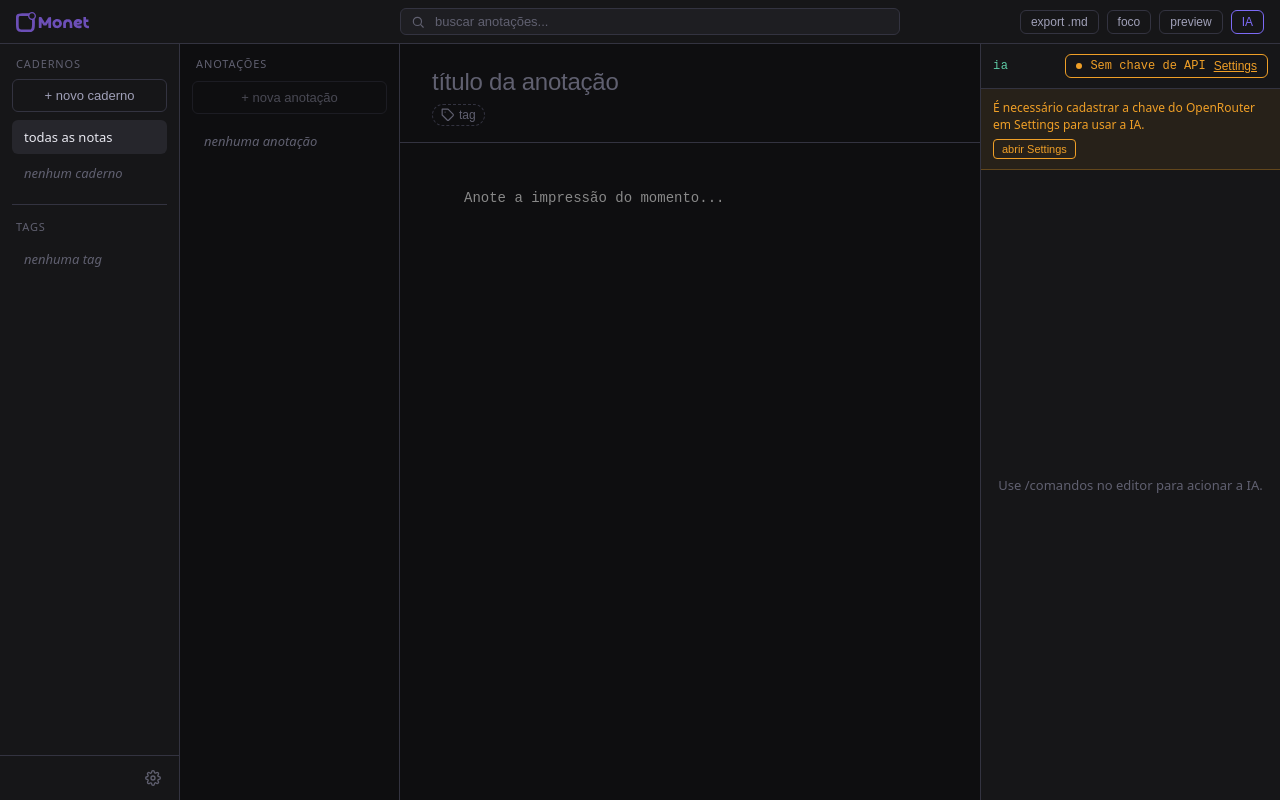
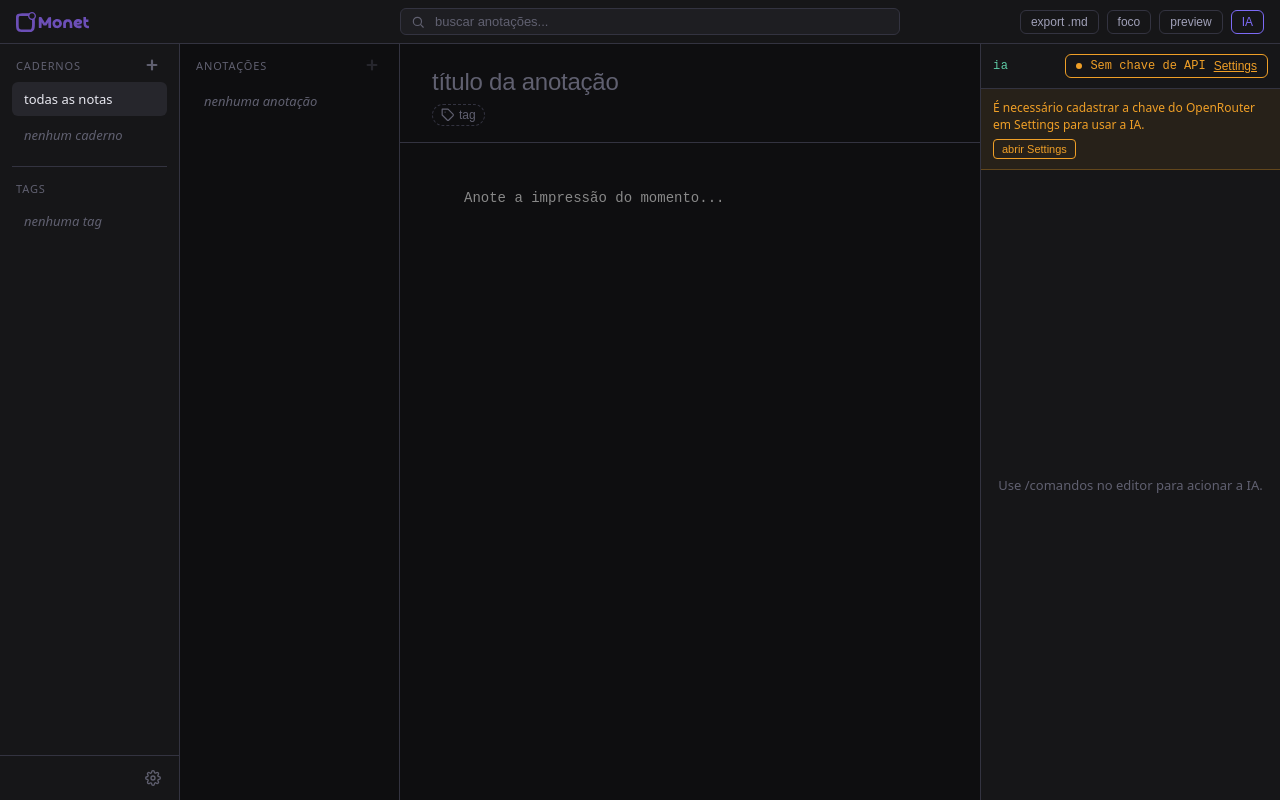
Before and after one commit to luizvilarinho/Monet, a React (Vite) app: page / in a window 1280 px wide. Built offline with nearby package versions, Linux system fonts and the light colour scheme.

Commit message:
feature: modal avisos

```diff
--- /dev/null
+++ b/src/components/ConfirmModal/ConfirmModal.module.css
@@ -0,0 +1,73 @@
+.backdrop {
+  position: fixed;
+  inset: 0;
+  background: rgba(0, 0, 0, 0.55);
+  display: flex;
+  align-items: center;
+  justify-content: center;
+  z-index: 1000;
+}
+
+.card {
+  background: var(--surface-2, #26262c);
+  border: 1px solid var(--border, #333340);
+  border-radius: 10px;
+  padding: 24px;
+  min-width: 320px;
+  max-width: 440px;
+  width: 90%;
+  display: flex;
+  flex-direction: column;
+  gap: 20px;
+  box-shadow: 0 8px 32px rgba(0, 0, 0, 0.4);
+}
+
+.title {
+  font-size: 15px;
+  font-weight: 600;
+  color: var(--text-primary, #e8e8f0);
+  margin: 0;
+}
+
+.message {
+  font-size: 13px;
+  color: var(--text-secondary, #a0a0b8);
+  margin: 0;
+  line-height: 1.5;
+}
+
+.actions {
+  display: flex;
+  justify-content: flex-end;
+  gap: 8px;
+}
+
+.btnCancel {
+  background: transparent;
+  border: 1px solid var(--border, #333340);
+  color: var(--text-secondary, #a0a0b8);
+  padding: 7px 16px;
+  border-radius: 6px;
+  font-size: 13px;
+  cursor: pointer;
+}
+
+.btnCancel:hover {
+  color: var(--text-primary, #e8e8f0);
+  border-color: var(--text-muted, #606070);
+}
+
+.btnConfirm {
+  background: #c0392b;
+  border: 1px solid transparent;
+  color: #fff;
+  padding: 7px 16px;
+  border-radius: 6px;
+  font-size: 13px;
+  font-weight: 500;
+  cursor: pointer;
+}
+
+.btnConfirm:hover {
+  background: #e74c3c;
+}
--- /dev/null
+++ b/src/components/ConfirmModal/ConfirmModal.tsx
@@ -0,0 +1,42 @@
+import { createPortal } from 'react-dom'
+import styles from './ConfirmModal.module.css'
+
+export interface ConfirmModalProps {
+  open: boolean
+  title?: string
+  message: string
+  confirmLabel?: string
+  cancelLabel?: string
+  onConfirm: () => void
+  onCancel: () => void
+}
+
+export function ConfirmModal({
+  open,
+  title = 'Confirmar',
+  message,
+  confirmLabel = 'apagar',
+  cancelLabel = 'cancelar',
+  onConfirm,
+  onCancel,
+}: ConfirmModalProps) {
+  if (!open) return null
+
+  return createPortal(
+    <div className={styles.backdrop} onMouseDown={(e) => { if (e.target === e.currentTarget) onCancel() }}>
+      <div className={styles.card} role="dialog" aria-modal="true">
+        <p className={styles.title}>{title}</p>
+        <p className={styles.message}>{message}</p>
+        <div className={styles.actions}>
+          <button className={styles.btnCancel} onClick={onCancel} type="button">
+            {cancelLabel}
+          </button>
+          <button className={styles.btnConfirm} onClick={onConfirm} type="button" autoFocus>
+            {confirmLabel}
+          </button>
+        </div>
+      </div>
+    </div>,
+    document.body
+  )
+}
--- a/src/components/NotebookList/NotebookList.module.css
+++ b/src/components/NotebookList/NotebookList.module.css
@@ -44,27 +44,32 @@
   text-transform: uppercase;
   color: var(--text-muted, #606070);
   padding: 0 4px;
+  display: flex;
+  align-items: center;
+  justify-content: space-between;
+}
+
+.headerAdd {
+  background: transparent;
+  border: none;
+  color: var(--text-muted, #606070);
+  padding: 2px 4px;
+  border-radius: 4px;
+  cursor: pointer;
+  display: inline-flex;
+  align-items: center;
+  justify-content: center;
+  line-height: 1;
+}
+
+.headerAdd:hover {
+  color: var(--accent, #7c6af5);
 }
 
 .divider {
   border: none;
   border-top: 1px solid var(--border, #333340);
   margin: 0;
-}
-
-.newNotebook {
-  background: transparent;
-  border: 1px solid var(--border, #333340);
-  color: var(--text-secondary, #a0a0b8);
-  padding: 8px 12px;
-  border-radius: 6px;
-  cursor: pointer;
-  font-size: 13px;
-}
-
-.newNotebook:hover {
-  color: var(--accent, #7c6af5);
-  border-color: var(--accent, #7c6af5);
 }
 
 .list {
--- a/src/components/NotebookList/NotebookList.tsx
+++ b/src/components/NotebookList/NotebookList.tsx
@@ -15,6 +15,7 @@ import {
 } from '@dnd-kit/sortable'
 import { CSS } from '@dnd-kit/utilities'
 import type { Notebook } from '../../types'
+import { useConfirm } from '../../hooks/useConfirm'
 import styles from './NotebookList.module.css'
 
 const MIN_WIDTH = 140
@@ -112,12 +113,7 @@ function SortableNotebookItem({
       {editing?.id !== nb.id && (
         <button
           className={styles.rowDelete}
-          onClick={(e) => {
-            e.stopPropagation()
-            if (window.confirm(`apagar o caderno "${nb.name}" e todas as anotações dele?`)) {
-              onDelete(nb.id)
-            }
-          }}
+          onClick={(e) => { e.stopPropagation(); onDelete(nb.id) }}
           onDoubleClick={(e) => e.stopPropagation()}
           aria-label={`apagar caderno ${nb.name}`}
           type="button"
@@ -162,6 +158,7 @@ export function NotebookList({
 }: NotebookListProps) {
   const [editing, setEditing] = useState<{ id: string; value: string } | null>(null)
   const inputRef = useRef<HTMLInputElement>(null)
+  const { confirm, modal } = useConfirm()
   const dragging = useRef(false)
   const startX = useRef(0)
   const startWidth = useRef(0)
@@ -200,6 +197,14 @@ export function NotebookList({
     }
   }, [onWidthChange])
 
+  async function handleDeleteNotebook(id: string, name: string) {
+    const ok = await confirm(
+      `Apagar o caderno "${name}" e todas as anotações dele?`,
+      { title: 'Apagar caderno' }
+    )
+    if (ok) onDelete(id)
+  }
+
   function commitEdit() {
     if (!editing) return
     const name = editing.value.trim()
@@ -218,13 +223,19 @@ export function NotebookList({
 
   return (
     <aside className={styles.notebooks} style={{ width }}>
+      {modal}
       <div className={styles.resizeHandle} onMouseDown={onMouseDown} />
       <div className={styles.scrollArea}>
         <section className={styles.section}>
-          <div className={styles.header}>cadernos</div>
-          <button className={styles.newNotebook} onClick={onCreate}>
-            + novo caderno
-          </button>
+          <div className={styles.header}>
+            <span>cadernos</span>
+            <button className={styles.headerAdd} onClick={onCreate} aria-label="novo caderno" type="button">
+              <svg viewBox="0 0 16 16" width="14" height="14" fill="none" stroke="currentColor" strokeWidth="2.5" strokeLinecap="round" aria-hidden="true">
+                <line x1="8" y1="3" x2="8" y2="13" />
+                <line x1="3" y1="8" x2="13" y2="8" />
+              </svg>
+            </button>
+          </div>
           <ul className={styles.list}>
             <li
               className={`${styles.row} ${activeId === null ? styles.active : ''}`}
@@ -245,7 +256,7 @@ export function NotebookList({
                       isActive={nb.id === activeId}
                       editing={editing}
                       onSelect={onSelect}
-                      onDelete={onDelete}
+                      onDelete={(id) => handleDeleteNotebook(id, nb.name)}
                       onStartEdit={(id, value) => setEditing({ id, value })}
                       onCommitEdit={commitEdit}
                       onCancelEdit={() => setEditing(null)}
--- a/src/components/Sidebar/Sidebar.module.css
+++ b/src/components/Sidebar/Sidebar.module.css
@@ -14,25 +14,30 @@
   text-transform: uppercase;
   color: var(--text-muted, #606070);
   padding: 0 4px;
+  display: flex;
+  align-items: center;
+  justify-content: space-between;
 }
 
-.newNote {
+.headerAdd {
   background: transparent;
-  border: 1px solid var(--border, #333340);
-  color: var(--text-secondary, #a0a0b8);
-  padding: 8px 12px;
-  border-radius: 6px;
+  border: none;
+  color: var(--text-muted, #606070);
+  padding: 2px 4px;
+  border-radius: 4px;
   cursor: pointer;
-  font-size: 13px;
+  display: inline-flex;
+  align-items: center;
+  justify-content: center;
+  line-height: 1;
 }
 
-.newNote:hover:not(:disabled) {
+.headerAdd:hover:not(:disabled) {
   color: var(--accent, #7c6af5);
-  border-color: var(--accent, #7c6af5);
 }
 
-.newNote:disabled {
-  opacity: 0.4;
+.headerAdd:disabled {
+  opacity: 0.3;
   cursor: not-allowed;
 }
 
--- a/src/components/Sidebar/Sidebar.tsx
+++ b/src/components/Sidebar/Sidebar.tsx
@@ -14,6 +14,7 @@ import {
 } from '@dnd-kit/sortable'
 import { CSS } from '@dnd-kit/utilities'
 import type { Note } from '../../types'
+import { useConfirm } from '../../hooks/useConfirm'
 import styles from './Sidebar.module.css'
 
 interface SortableNoteItemProps {
@@ -60,12 +61,7 @@ function SortableNoteItem({ note, isActive, onSelect, onDelete }: SortableNoteIt
       <span className={styles.rowLabel}>{note.title || 'sem título'}</span>
       <button
         className={styles.rowDelete}
-        onClick={(e) => {
-          e.stopPropagation()
-          if (window.confirm(`apagar a anotação "${note.title || 'sem título'}"?`)) {
-            onDelete(note.id)
-          }
-        }}
+        onClick={(e) => { e.stopPropagation(); onDelete(note.id) }}
         aria-label={`apagar anotação ${note.title || 'sem título'}`}
         type="button"
       >
@@ -97,6 +93,15 @@ export function Sidebar({
   const sensors = useSensors(
     useSensor(PointerSensor, { activationConstraint: { distance: 5 } })
   )
+  const { confirm, modal } = useConfirm()
+
+  async function handleDeleteNote(id: string, title: string) {
+    const ok = await confirm(
+      `Apagar a anotação "${title || 'sem título'}"?`,
+      { title: 'Apagar anotação' }
+    )
+    if (ok) onDelete(id)
+  }
 
   function handleDragEnd(event: DragEndEvent) {
     const { active, over } = event
@@ -109,14 +114,22 @@ export function Sidebar({
 
   return (
     <aside className={styles.sidebar}>
-      <div className={styles.header}>anotações</div>
-      <button
-        className={styles.newNote}
-        onClick={onCreate}
-        disabled={!notebookSelected}
-      >
-        + nova anotação
-      </button>
+      {modal}
+      <div className={styles.header}>
+        <span>anotações</span>
+        <button
+          className={styles.headerAdd}
+          onClick={onCreate}
+          disabled={!notebookSelected}
+          aria-label="nova anotação"
+          type="button"
+        >
+          <svg viewBox="0 0 16 16" width="14" height="14" fill="none" stroke="currentColor" strokeWidth="2.5" strokeLinecap="round" aria-hidden="true">
+            <line x1="8" y1="3" x2="8" y2="13" />
+            <line x1="3" y1="8" x2="13" y2="8" />
+          </svg>
+        </button>
+      </div>
       <ul className={styles.list}>
         {notes.length === 0 ? (
           <li className={styles.empty}>nenhuma anotação</li>
@@ -129,7 +142,7 @@ export function Sidebar({
                   note={n}
                   isActive={n.id === activeId}
                   onSelect={onSelect}
-                  onDelete={onDelete}
+                  onDelete={(id) => handleDeleteNote(id, n.title)}
                 />
               ))}
             </SortableContext>
--- /dev/null
+++ b/src/hooks/useConfirm.tsx
@@ -0,0 +1,48 @@
+import { useCallback, useState } from 'react'
+import { ConfirmModal } from '../components/ConfirmModal/ConfirmModal'
+
+interface ConfirmOptions {
+  title?: string
+  confirmLabel?: string
+  cancelLabel?: string
+}
+
+interface ConfirmState {
+  message: string
+  options: ConfirmOptions
+  resolve: (value: boolean) => void
+}
+
+export function useConfirm() {
+  const [state, setState] = useState<ConfirmState | null>(null)
+
+  const confirm = useCallback((message: string, options: ConfirmOptions = {}): Promise<boolean> => {
+    return new Promise((resolve) => {
+      setState({ message, options, resolve })
+    })
+  }, [])
+
+  const handleConfirm = () => {
+    state?.resolve(true)
+    setState(null)
+  }
+
+  const handleCancel = () => {
+    state?.resolve(false)
+    setState(null)
+  }
+
+  const modal = (
+    <ConfirmModal
+      open={state !== null}
+      title={state?.options.title}
+      message={state?.message ?? ''}
+      confirmLabel={state?.options.confirmLabel}
+      cancelLabel={state?.options.cancelLabel}
+      onConfirm={handleConfirm}
+      onCancel={handleCancel}
+    />
+  )
+
+  return { confirm, modal }
+}
```
